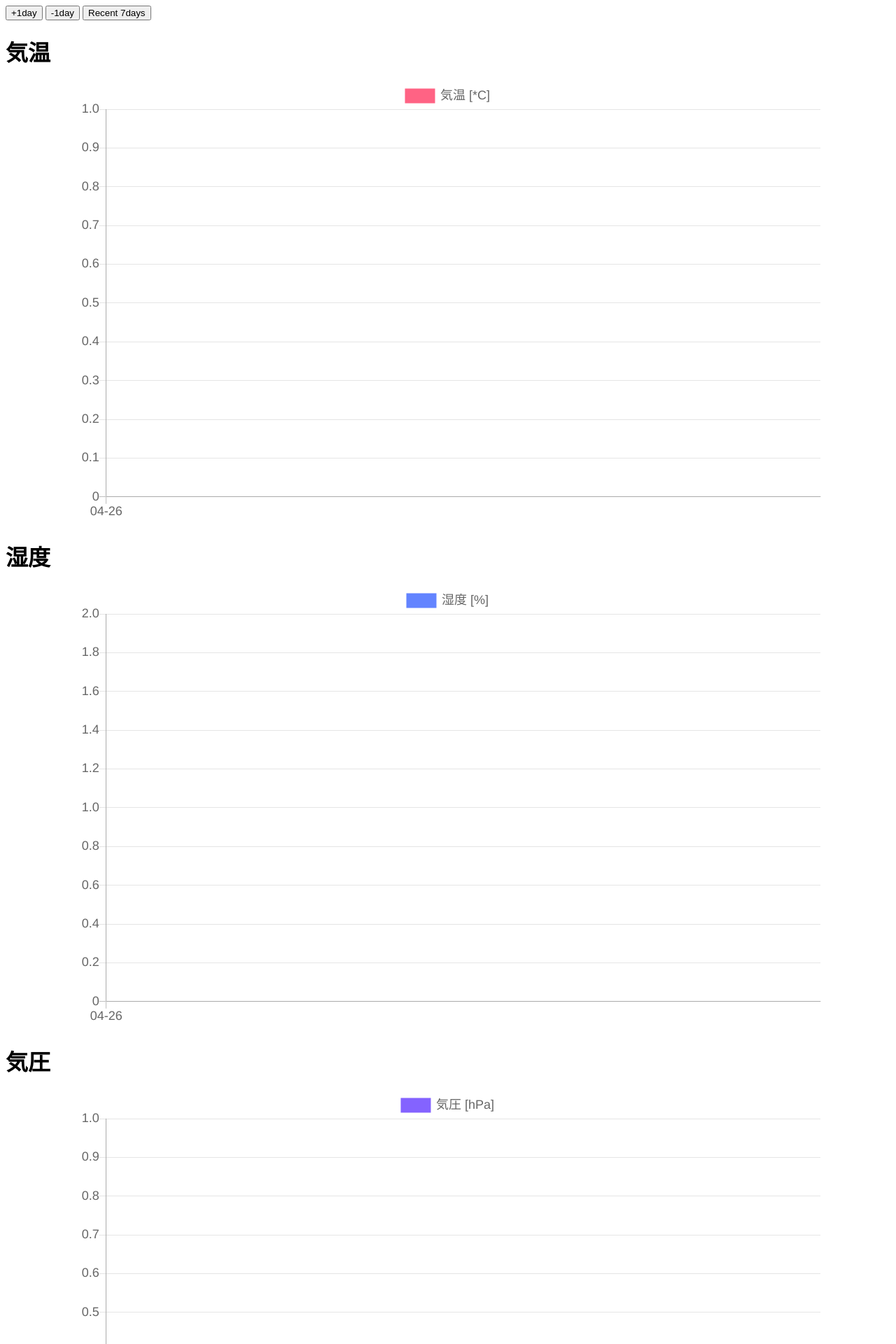
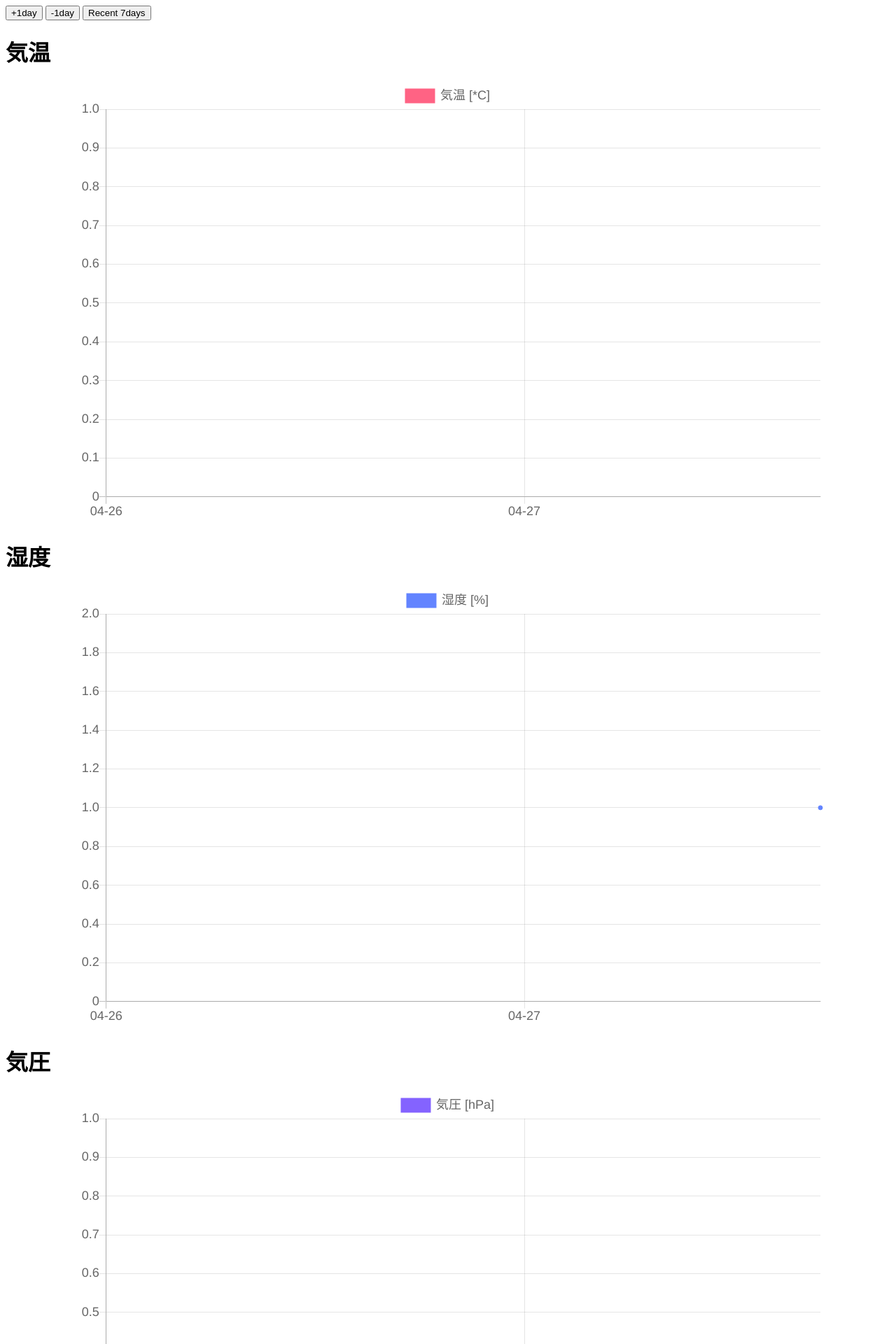
Before and after one commit to watarutakehisa/sigfox_project, a Flask app: page /1 in a window 1280 px wide. Shown: the top 1920 px of the page at 70% size. Run offline with Flask 2, Linux system fonts and the light colour scheme; tables that the repository leaves empty or names only in its code hold one stand-in row (values such as "Sample post"); some libraries are stand-ins or nearby versions.

Commit message:
fix graph

```diff
--- a/static/local_sigfoxdata.js
+++ b/static/local_sigfoxdata.js
@@ -1,9 +1,8 @@
-let date = [],
+var date = [],
     temperature = [],
     humidity = [],
     pressure = [],
-    waterlevel = [],//add
-    compressed, tmp;
+    waterlevel = [];
 
 function drawChart(){
     setData(obj).then(function(){
@@ -13,33 +12,15 @@
 
 async function setData(obj){
     for(let i=0; i<obj.length; i++){
-        // date.push(new Date(obj.data[i].time*1000));  // set as Date object
-        date.push(new Date(obj[i][1]));  // if use API v2
-        //compressed = obj.data[i].data;
-
+        date[i] = Date(obj[i][1]);  // if use API v2
         // TEMPERATURE
-        //tmp = "0x" + compressed.substring(0, 8);
-        temperature.push({
-            t: date[i],  // either x: or t:
-            y: obj[i][2]
-        });
+        temperature[i] = {t: date[i], y: obj[i][2]};
         // HUMIDITY
-        //tmp = "0x" + compressed.substring(8, 16);
-        humidity.push({
-            t: date[i],
-            y: obj[i][3]
-        });
+        humidity[i] = {t: date[i], y: obj[i][3]};
         // PRESSURE
-        pressure.push({
-            t: date[i],
-            y: obj[i][4]
-        });
-        //add
+        pressure[i] = {t: date[i], y: obj[i][4]};
         // WATERLEVEL
-        waterlevel.push({
-            t: date[i],
-            y: obj[i][5]
-        });
+        waterlevel[i] = {t: date[i],y: obj[i][5]};
     }
     return 0;
 }
@@ -51,7 +32,6 @@
     window.hChart = new Chart(hct, hconfig);
     var pct = document.getElementById("pChart");
     window.pChart = new Chart(pct, pconfig);
-    //add
     var wct = document.getElementById("wChart");
     window.wChart = new Chart(wct, wconfig);
 }
@@ -216,3 +196,7 @@
     // document.write("hoge");
     drawChart();
 };
+
+document.write(",debug:date,"+date[0]);
+document.write(",debug:obj,"+obj[0][1]);
+document.write(",debug:obj.length,"+Date(obj[0][1]));
--- a/templates/index.html
+++ b/templates/index.html
@@ -24,9 +24,10 @@
             <script src="https://cdnjs.cloudflare.com/ajax/libs/Chart.js/2.8.0/Chart.min.js"></script>
             <!-- choose either "data.js + local.js" or "scraper.js below" -->
             <script type="text/javascript">
-                let obj = {{ sigfoxdata|tojson }};
+                var obj = {{ sigfoxdata|tojson }};
             </script>
             <script type="text/javascript" src="static/local_sigfoxdata.js"></script>
+
 
             <!--<script type="text/javascript" src="static/data.js"></script>-->
             <!-- <script type="text/javascript" src="scraper.js"></script> -->
```
